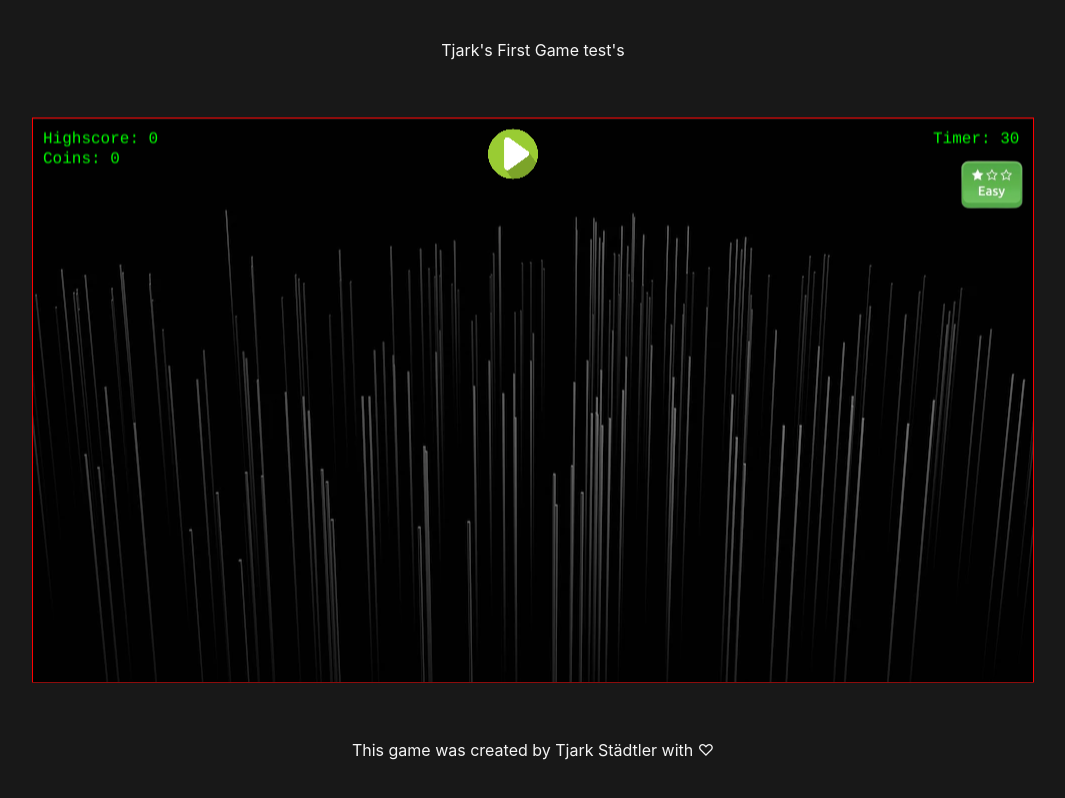
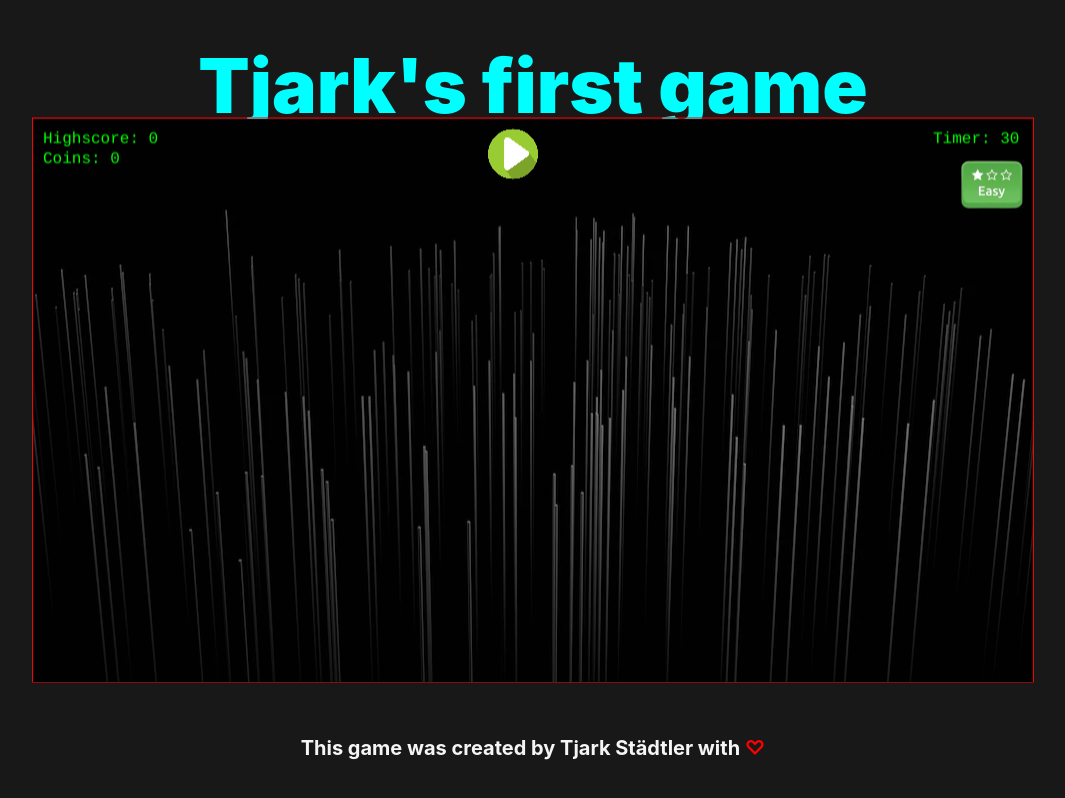
Before and after one commit to TakkoTakko/Empty-JS-Phaser3-template, a website built with Vite: page index.html in a window 1280 px wide. Shown: the whole page, without its empty margins (107-1172 px from the left). Built offline with nearby package versions, Linux system fonts and the light colour scheme; animation ran at ten frames a second; files whose address does not match are found by name.

Commit message:
changed style of the website (outside the game area)

```diff
--- a/index.html
+++ b/index.html
@@ -4,15 +4,19 @@
     <meta charset="UTF-8" />
     <link rel="icon" type="image/svg+xml" href="/assets/favicon.ico" />
     <meta name="viewport" content="width=device-width, initial-scale=1.0" />
-    <title>Vite App</title>
+    <title>Tjark's coins collecting game</title>
   </head>
   <body>
-  <header>Tjark's First Game test's</header>
+  <header>
+
+    <h1>Tjark's first game</h1>
+
+  </header>
   <main>
     <canvas id="gameCanvas"></canvas>
   </main>
   <footer>
-    <p>This game was created by Tjark Städtler with ♡</p>
+    <p>This game was created by Tjark Städtler with </p> <p id="heart"> ‍ ♡</p>
   </footer>
     <script type="module" src="/main.js"></script>
   </body>
--- a/style.css
+++ b/style.css
@@ -32,9 +32,29 @@ header, footer {
   padding: 40px 20px;
 }
 
+header h1 {
+  align-items: center;
+  color: cyan;
+  display: flex;
+  font-size: 75px;
+  font-weight: 900;
+  justify-content: center;
+  top: auto;
+}
+
 main {
   flex: 1;
   display: flex;
+}
+
+footer p {
+    font-size: 20px;
+    font-weight: 700;
+    text-align: center;
+}
+
+#heart {
+  color: red;
 }
 
 #gameCanvas {
```
